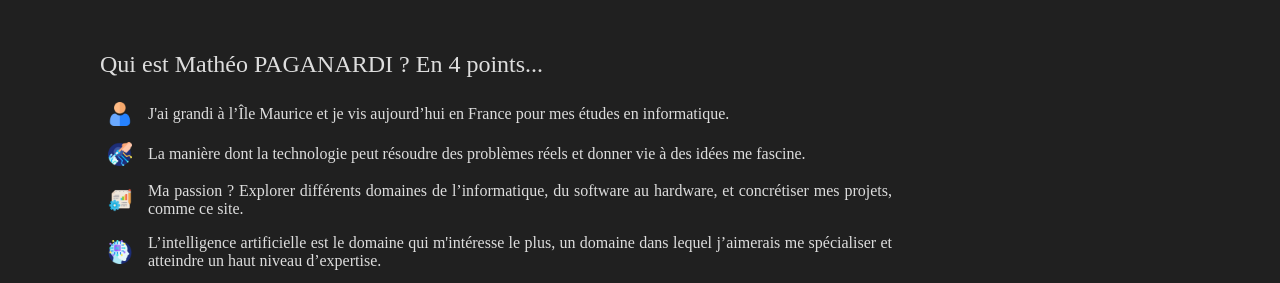
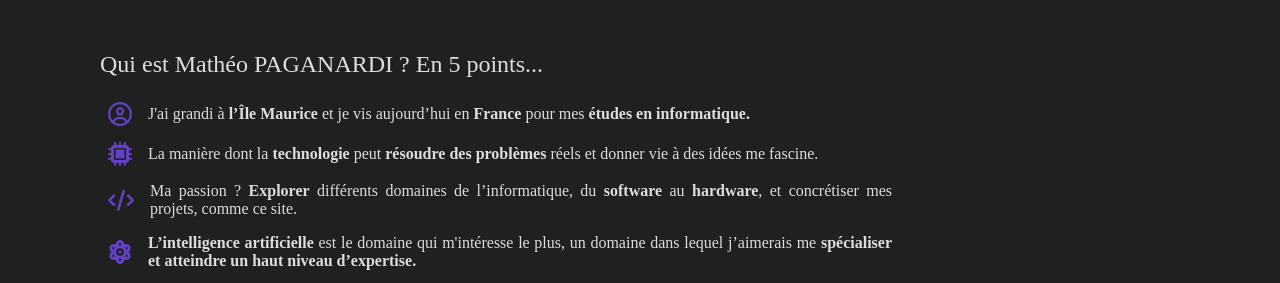
Before and after one commit to MatheoPag/Personal-WebSite, a plain HTML site: page portfolio/index.html in a window 1280 px wide. Shown: the part 1015-1298 px from the top of the page. Drawn offline with Linux system fonts and the light colour scheme; a web font is replaced by a local one.

Commit message:
AboutMe update

```diff
--- a/portfolio/index.html
+++ b/portfolio/index.html
@@ -8,6 +8,7 @@
     <link rel="stylesheet" href="/footer.css">
     <!-- <link rel="stylesheet" href="./styleform.css"> -->
     <link rel="shortcut icon" href="../images/Logo/Logo_black_S.png" type="image/x-icon">
+    <link rel="stylesheet" href="https://cdnjs.cloudflare.com/ajax/libs/font-awesome/6.5.0/css/all.min.css"/>
 
 </head>
 <body>
@@ -71,12 +72,13 @@
             </div>
             <div class="more_about_me_container">
                 <div class="about_me">
-                    <h2>Qui est Mathéo PAGANARDI ? En 4 points...</h2>
+                    <h2>Qui est Mathéo PAGANARDI ? En 5 points...</h2>
                     <div class="about_me_description">
-                            <span class="info_row"><img class="icon" src="./images/icons/user.png" alt=""/><p>J'ai grandi à l’Île Maurice et je vis aujourd’hui en France pour mes études en informatique.</p></span>
-                            <span class="info_row"><img class="icon" src="./images/icons/robotic-hand.png" alt=""/><p>La manière dont la technologie peut résoudre des problèmes réels et donner vie à des idées me fascine.</p></span>
-                            <span class="info_row"><img class="icon" src="./images/icons/project-management.png" alt=""/><p>Ma passion ? Explorer différents domaines de l’informatique, du software au hardware, et concrétiser mes projets, comme ce site.</p></span>
-                            <span class="info_row"><img class="icon" src="./images/icons/artificial-intelligence.png" alt=""/><p>L’intelligence artificielle est le domaine qui m'intéresse le plus, un domaine dans lequel j’aimerais me spécialiser et atteindre un haut niveau d’expertise.</p></span>
+                            <span class="info_row small_icon"><i class="fa-duotone fa-regular fa-circle-user"></i><p>J'ai grandi à <b>l’Île Maurice</b> et je vis aujourd’hui en <b>France</b> pour mes <b>études en informatique.</b></p></span>
+                            <span class="info_row"><i class="fa-solid fa-microchip"></i><p>La manière dont la <b>technologie</b> peut <b>résoudre des problèmes</b> réels et donner vie à des idées me fascine.</p></span>
+                            <span class="info_row large_icon"><i class="fa-solid fa-code"></i><p>Ma passion ? <b>Explorer</b> différents domaines de l’informatique, du <b>software</b> au <b>hardware</b>, et concrétiser mes projets, comme ce site.</p></span>
+                            <span class="info_row"><i class="fa-solid fa-atom"></i><p><b>L’intelligence artificielle</b> est le domaine qui m'intéresse le plus, un domaine dans lequel j’aimerais me <b>spécialiser et atteindre un haut niveau d’expertise.</b></p></span>
+                            <span class="info_row small_icon"><i class="fa-brands fa-linux"></i><p>Je travaille aussi bien sous <b>Windows</b> que sous <b>Linux</b> — ce dernier restant mon préféré.<br>La plupart du temps, je travaille sur <b>Debian 12</b>.</p></span>
                         </ul>
                     </div>
                 </div>
@@ -112,10 +114,8 @@
                     </div>
                 </div>
             </div>
-            <p class="os_pref">Je travaille aussi bien sous <b>Windows</b> que sous <b>Linux</b> — ce dernier restant mon préféré.<br>La plupart du temps, je travaille sur <b>Debian 12</b>.</p>
         </section>
         <section class="experiences" id="experiences">
-
             <h1>Mes experiences : </h1>
             <div class="experience">
                 <div class="expBlock">
--- a/portfolio/style.css
+++ b/portfolio/style.css
@@ -324,10 +324,22 @@ header {
   font-size: 1.2rem;
 } */
 
-.info_row img{
+.info_row img, .info_row i{
+  /* width: 1.8rem;
+  height: 1.8rem; */
+  /* display: flex; */
+  /* align-items: center; */
+  /* justify-content: center; */
   margin-right: 1rem;
+  font-size: 1.5rem;
+  color: var(--accent);
+  /* padding: .2rem; */
+  /* background-color: var(--accent); */
+  border-radius: 100%;
 }
-
+.large_icon i{
+  font-size: 1.3em;
+}
 .skills_preview{
   overflow: hidden;
   width: 100%;
```
